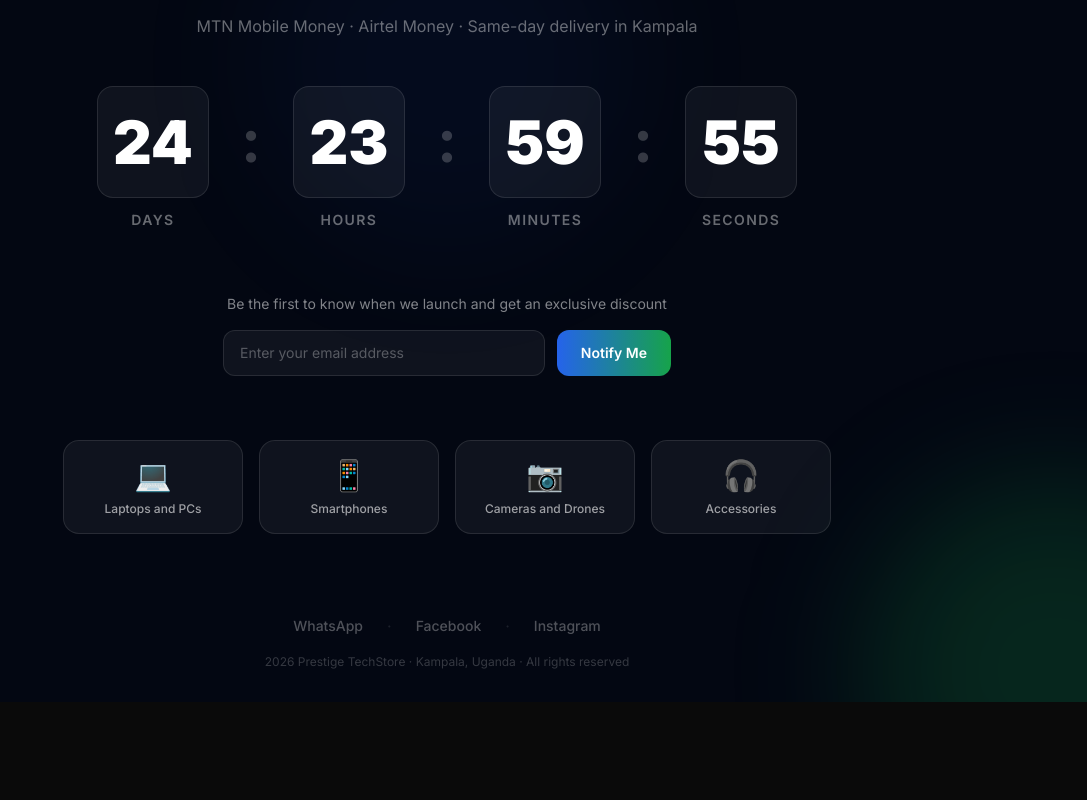
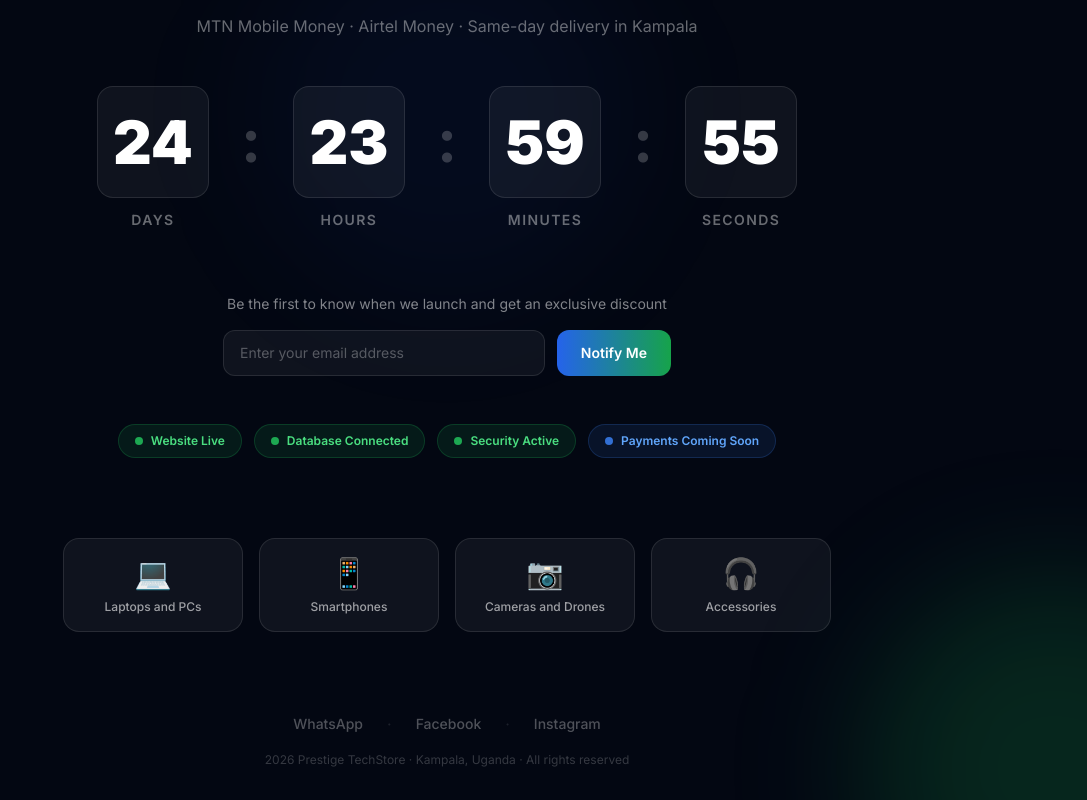
Before and after one commit to JohnsonAvad/prestige-tech-store, a React (Vite) app in the folder frontend/: page / in a window 1280 px wide. Shown: the part 576-1376 px from the top of the page, without its empty margins (193-1280 px from the left). Before the commit the page ends 1278 px from the top, so only its background shows below. Built offline with nearby package versions, Linux system fonts and the light colour scheme; the HTML template or start-up script is replaced by a standard one; a web font is replaced by a local one.

Commit message:
Add server status badges to Coming Soon page

```diff
--- a/frontend/src/pages/ComingSoon.jsx
+++ b/frontend/src/pages/ComingSoon.jsx
@@ -182,6 +182,26 @@ export default function ComingSoon() {
           </div>
         )}
 
+        {/* Server Status */}
+        <div className="flex flex-wrap items-center justify-center gap-3 mt-12 mb-4">
+          <div className="flex items-center gap-2 bg-green-500/10 border border-green-500/20 rounded-full px-4 py-2">
+            <span className="w-2 h-2 bg-green-500 rounded-full animate-pulse" />
+            <span className="text-green-400 text-xs font-semibold">Website Live</span>
+          </div>
+          <div className="flex items-center gap-2 bg-green-500/10 border border-green-500/20 rounded-full px-4 py-2">
+            <span className="w-2 h-2 bg-green-500 rounded-full animate-pulse" />
+            <span className="text-green-400 text-xs font-semibold">Database Connected</span>
+          </div>
+          <div className="flex items-center gap-2 bg-green-500/10 border border-green-500/20 rounded-full px-4 py-2">
+            <span className="w-2 h-2 bg-green-500 rounded-full animate-pulse" />
+            <span className="text-green-400 text-xs font-semibold">Security Active</span>
+          </div>
+          <div className="flex items-center gap-2 bg-blue-500/10 border border-blue-500/20 rounded-full px-4 py-2">
+            <span className="w-2 h-2 bg-blue-500 rounded-full animate-pulse" />
+            <span className="text-blue-400 text-xs font-semibold">Payments Coming Soon</span>
+          </div>
+        </div>
+
         {/* Product categories */}
         <div className="grid grid-cols-2 md:grid-cols-4 gap-4 mt-16 w-full max-w-3xl">
           <div className="bg-white/5 border border-white/10 rounded-2xl p-4 flex flex-col items-center gap-2 hover:border-blue-500/30 transition-all duration-200">
```
